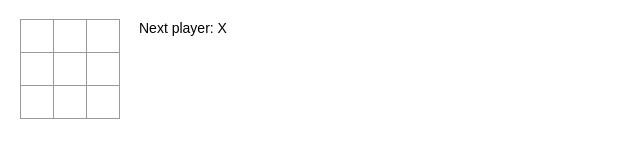
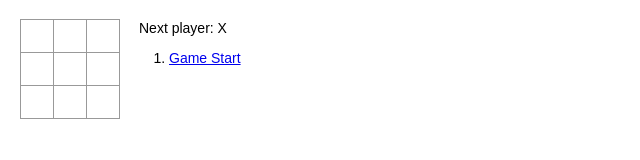
Before and after one commit to TimCheong/react-tic-tac-toe-ts, a React app: page / in a window 1280 px wide. Shown: the top 160 px of the page, without its empty margins (0-640 px from the left). Built offline with nearby package versions, Linux system fonts and the light colour scheme; the HTML template or start-up script is replaced by a standard one.

Commit message:
Showing the Moves & Keys & Implementing Time Travel

```diff
--- a/src/index.tsx
+++ b/src/index.tsx
@@ -53,6 +53,7 @@ class Board extends React.Component<BoardProps, {}> {
 
 interface GameState {
     history: { squares: string[] }[],
+    stepNumber: number,
     xIsNext: boolean,
 }
 class Game extends React.Component<{}, GameState> {
@@ -65,12 +66,13 @@ class Game extends React.Component<{}, GameState> {
         }
         this.state = {
             history: [{ squares: initsqrs }],
-            xIsNext: true
+            stepNumber: 0,
+            xIsNext: true,
         }
     }
 
     handleClick(i: number) {
-        const history = this.state.history;
+        const history = this.state.history.slice(0, this.state.stepNumber + 1);
         const current = history[history.length - 1];
         const squares = current.squares.slice();
         if (calculateWinner(squares) || squares[i]) {
@@ -79,14 +81,31 @@ class Game extends React.Component<{}, GameState> {
         squares[i] = this.state.xIsNext ? "X" : "O";
         this.setState({
             history: history.concat([{ squares: squares }]),
-            xIsNext: !this.state.xIsNext
+            stepNumber: history.length,
+            xIsNext: !this.state.xIsNext,
         });
+    }
+
+    jumpTo(step: number) {
+        this.setState({
+            stepNumber: step,
+            xIsNext: (step % 2) === 0,
+        })
     }
 
     render() {
         const history = this.state.history;
-        const current = history[history.length - 1];
+        const current = history[this.state.stepNumber];
         const winner = calculateWinner(current.squares);
+
+        const moves = history.map((step, move) => {
+            const desc = move ? "Move #" + move : "Game Start";
+            return (
+                <li key={move}>
+                    <a href="#" onClick={() => this.jumpTo(move)}>{desc}</a>
+                </li>
+            );
+        });
 
         let status: string;
         if (winner) {
@@ -110,7 +129,7 @@ class Game extends React.Component<{}, GameState> {
                 </div>
                 <div className="game-info">
                     <div>{status}</div>
-                    <ol>{/* TODO */}</ol>
+                    <ol>{moves}</ol>
                 </div>
             </div>
         );
```
